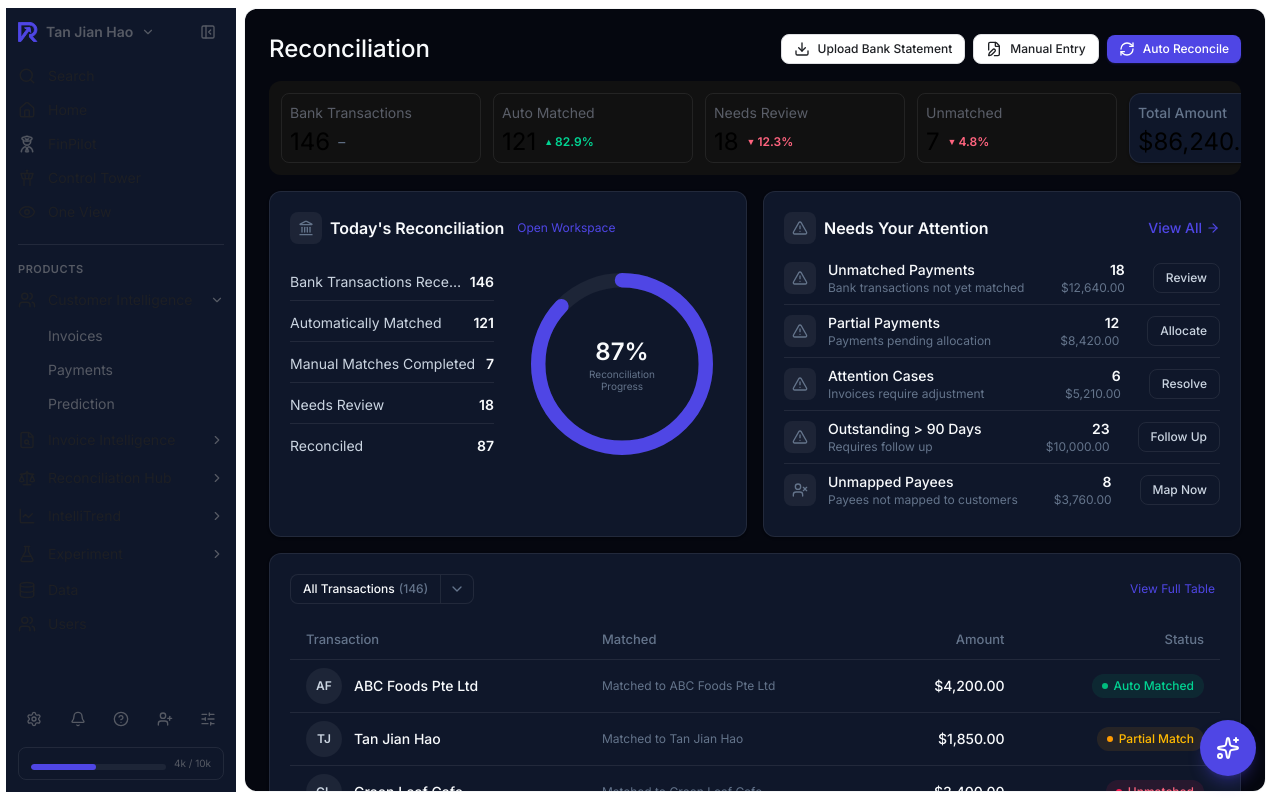
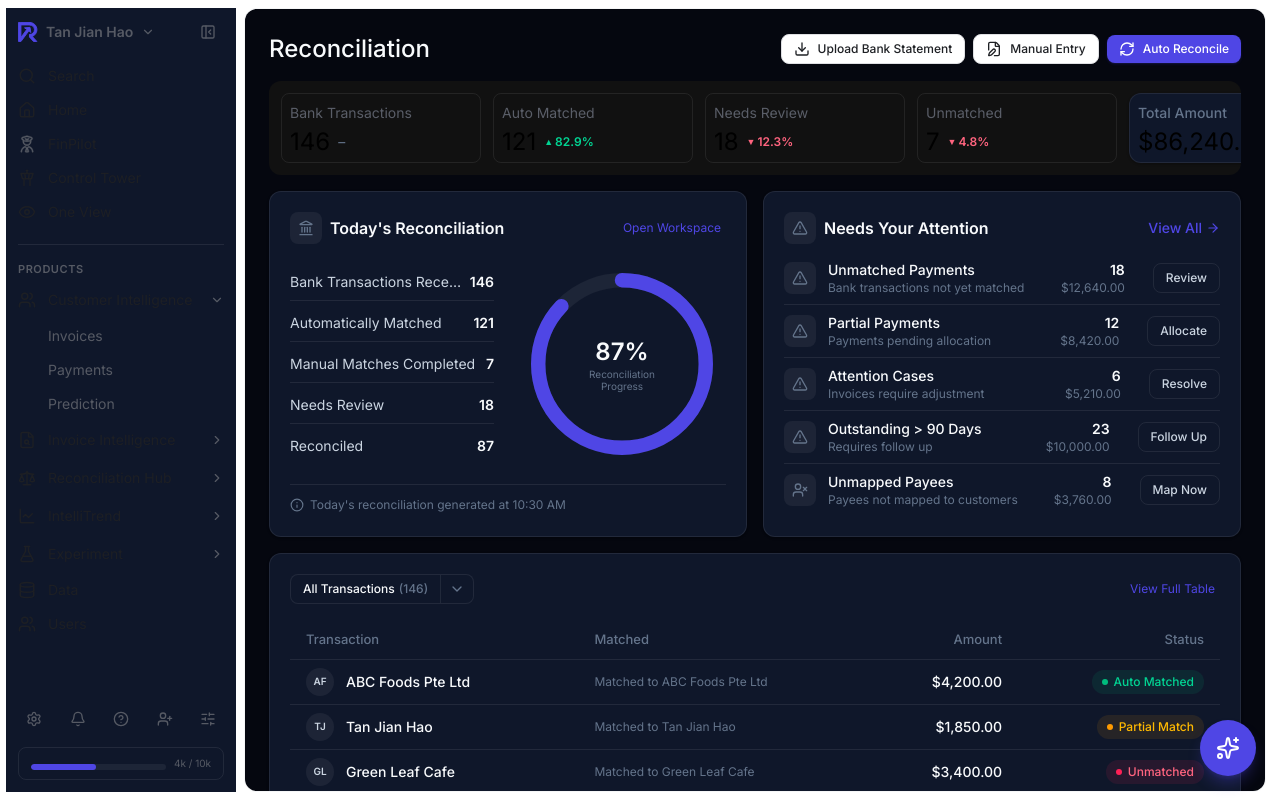
Before and after one commit to itsvicky-dev/reflex, a React (Vite) app: page /reconciliation-hub/overview in a window 1280 px wide. Built offline with nearby package versions, Linux system fonts and the light colour scheme.

Commit message:
style: update info on reconcialiation card

```diff
--- a/src/data/mockReconciliationHub.ts
+++ b/src/data/mockReconciliationHub.ts
@@ -152,6 +152,8 @@ export const todaysReconciliationBreakdown = [
 
 export const reconciliationProgress = 87
 
+export const todaysReconciliationGeneratedAt = '10:30 AM'
+
 export type AttentionItem = {
   id: string
   label: string
--- a/src/pages/ReconciliationHubOverviewPage.tsx
+++ b/src/pages/ReconciliationHubOverviewPage.tsx
@@ -3,10 +3,12 @@ import {
   AlertTriangle,
   ArrowRight,
   ChevronLeft,
+  Clock,
   Download,
   Eye,
   FileEdit,
   FileText,
+  Info,
   Landmark,
   Mail,
   MessageCircle,
@@ -32,6 +34,7 @@ import {
   reconciliationProgress,
   reconciliationStats,
   todaysReconciliationBreakdown,
+  todaysReconciliationGeneratedAt,
   totalReceivedAmount,
   type BankFeedItem,
   type OpenInvoice,
@@ -201,7 +204,7 @@ function ProgressRing({ value }: { value: number }) {
 function TransactionCell({ item }: { item: BankFeedItem }) {
   return (
     <div className="flex min-w-0 items-center gap-3">
-      <div className="flex h-9 w-9 shrink-0 items-center justify-center rounded-full bg-surface-hover text-xs font-semibold text-ink">
+      <div className="flex h-7 w-7 shrink-0 items-center justify-center rounded-full bg-surface-hover text-[10px] font-semibold text-ink">
         {initials(item.payee)}
       </div>
       <div className="min-w-0">
@@ -443,16 +446,16 @@ export function ReconciliationHubOverviewPage() {
       {/* Analytics section */}
       <div className="grid gap-4 @4xl:grid-cols-2">
         <Card className="flex min-w-0 flex-col p-5">
-          <div className='flex justify-between w-full'>
+          <div className="flex justify-between">
             <div className="flex items-center gap-2">
               <div className="flex h-8 w-8 shrink-0 items-center justify-center rounded-lg bg-surface-hover text-ink-muted">
                 <Landmark className="h-4 w-4" />
               </div>
               <h3 className="text-base font-semibold text-heading">Today&apos;s Reconciliation</h3>
-              <button className=" text-xs border border-transparent flex items-center gap-2 whitespace-nowrap rounded-lg p-1 text-accent bg-transparent hover:border-accent hover:bg-accent/10">
-                Open Workspace
-              </button>
             </div>
+            <button className=" text-xs border border-transparent flex items-center gap-2 whitespace-nowrap rounded-lg p-1 text-accent bg-transparent hover:border-accent hover:bg-accent/10">
+              Open Workspace
+            </button>
           </div>
 
           <div className="mt-4 flex items-center gap-6">
@@ -465,6 +468,11 @@ export function ReconciliationHubOverviewPage() {
               ))}
             </ul>
             <ProgressRing value={reconciliationProgress} />
+          </div>
+
+          <div className="mt-4 flex items-center gap-1.5 border-t border-border pt-3 text-xs text-ink-muted">
+            <Info className="h-3.5 w-3.5" />
+            <span>Today&apos;s reconciliation generated at {todaysReconciliationGeneratedAt}</span>
           </div>
         </Card>
 
```
